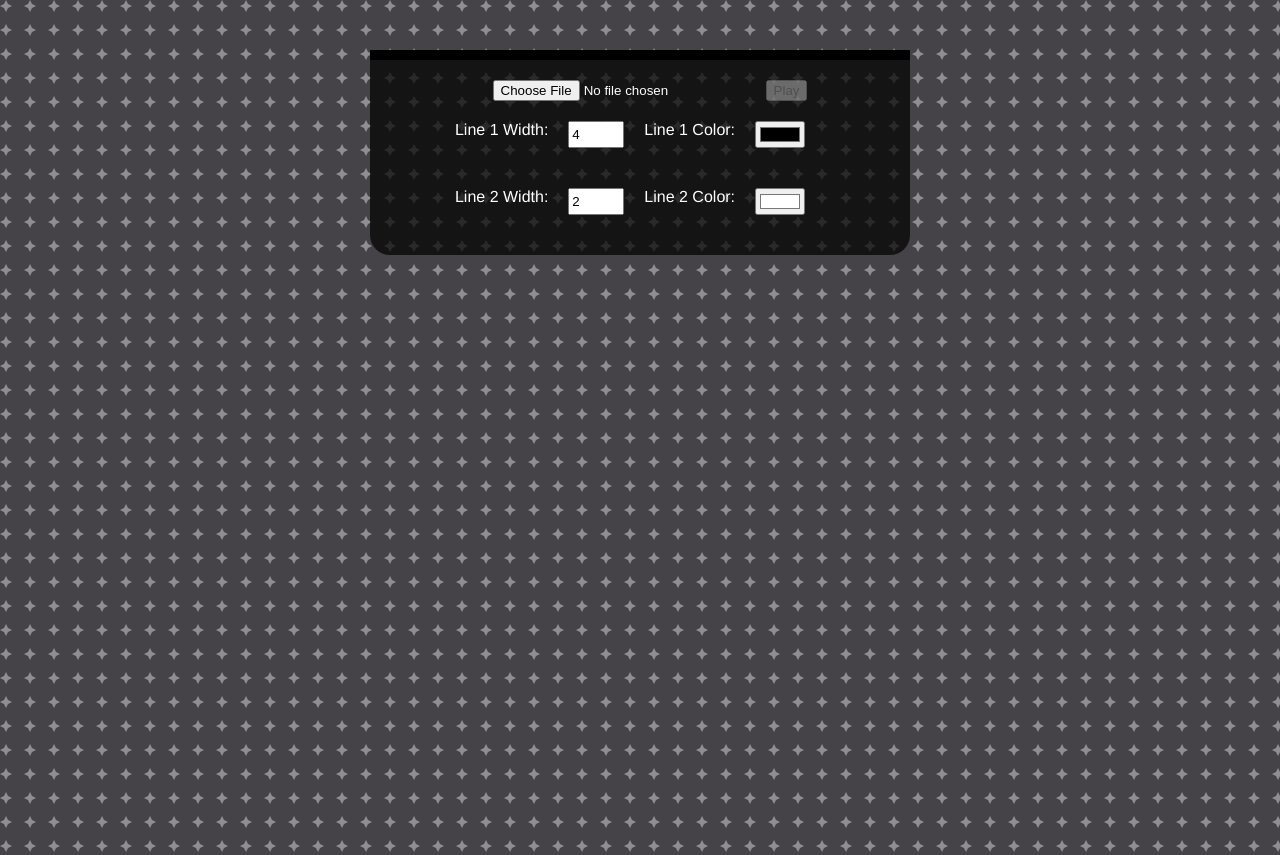
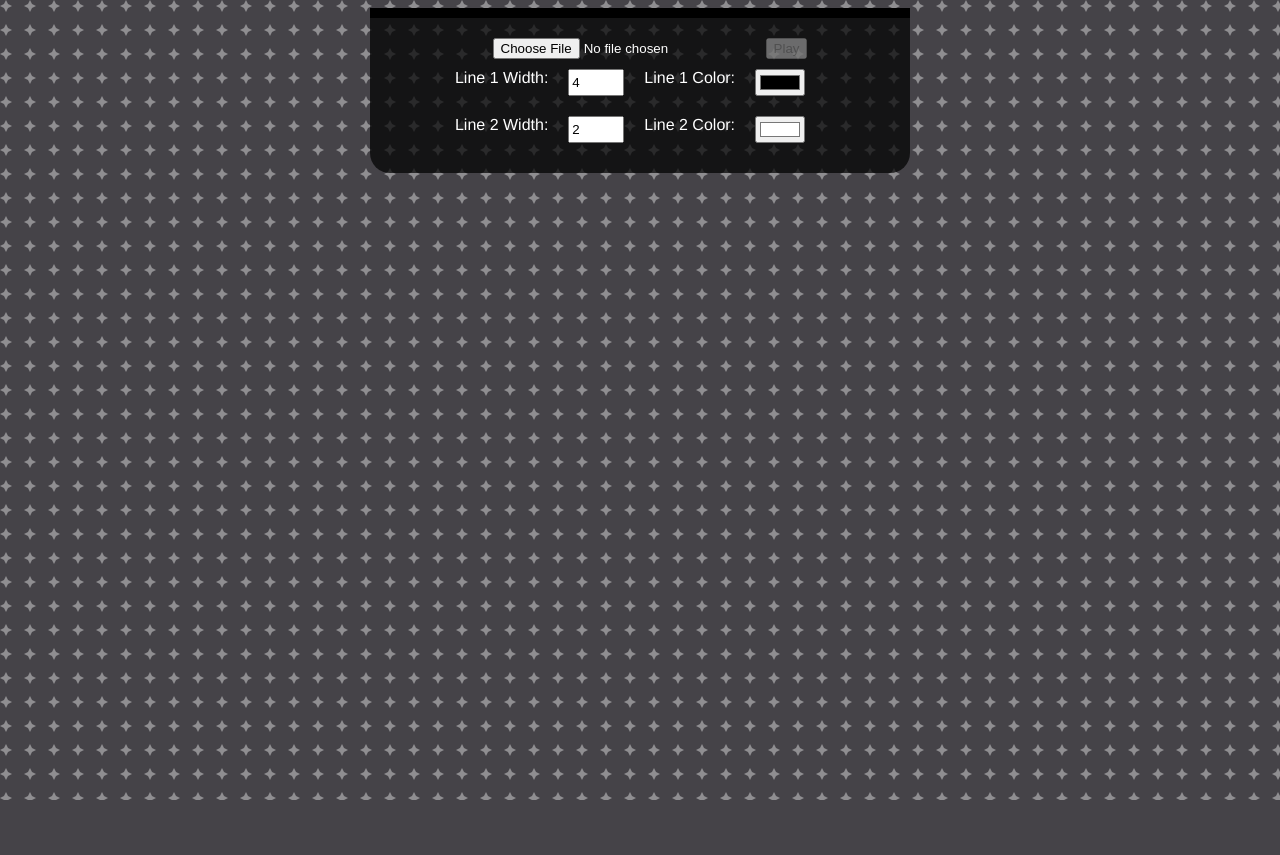
Before and after one commit to drinkingtheink/music-visualizer, a Vue app: page / in a window 1280 px wide. After the commit the page ends 800 px from the top, so only its background shows below. Built offline with nearby package versions, Linux system fonts and the light colour scheme.

Commit message:
visualizer wip

```diff
--- a/src/components/AudioVisualizer.vue
+++ b/src/components/AudioVisualizer.vue
@@ -201,7 +201,7 @@ export default {
 <style scoped>
 .visualizer {
   text-align: center;
-  margin-top: 50px;
+  margin-top: 0;
 }
 
 label {
@@ -244,7 +244,7 @@ header {
 .controls {
   display: flex;
   justify-content: center;
-  padding: 20px;
+  padding: 10px;
 }
 
 input {
```
